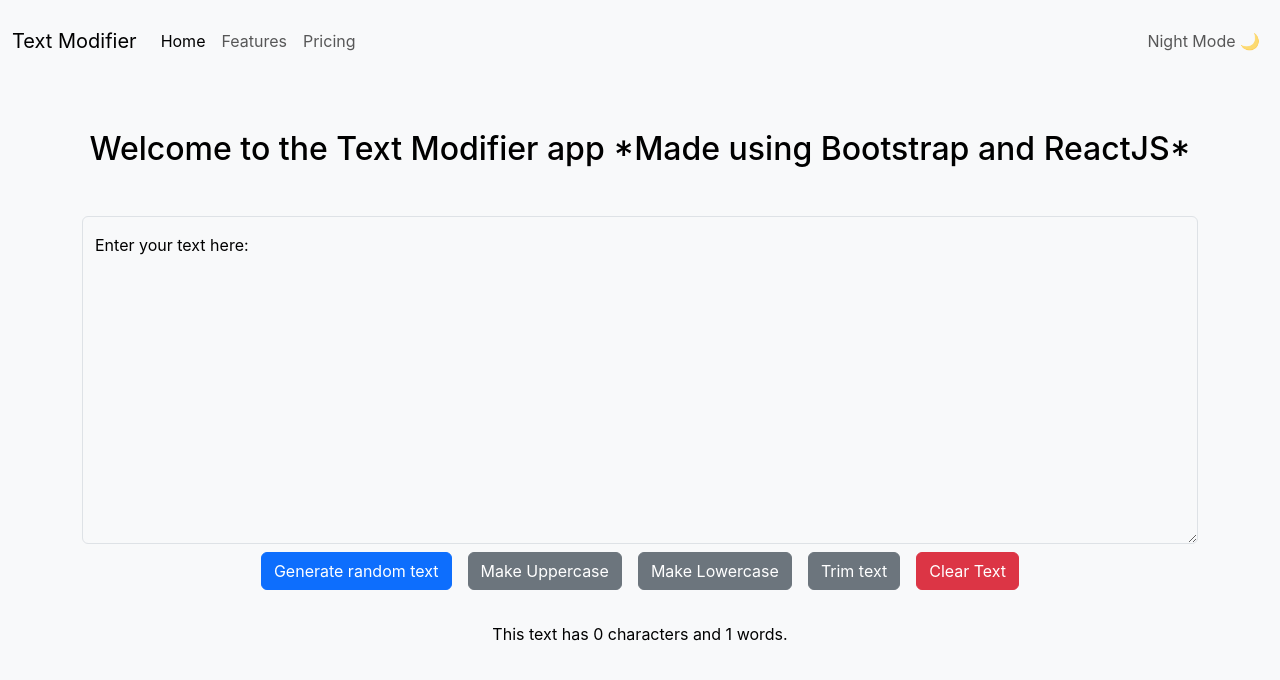
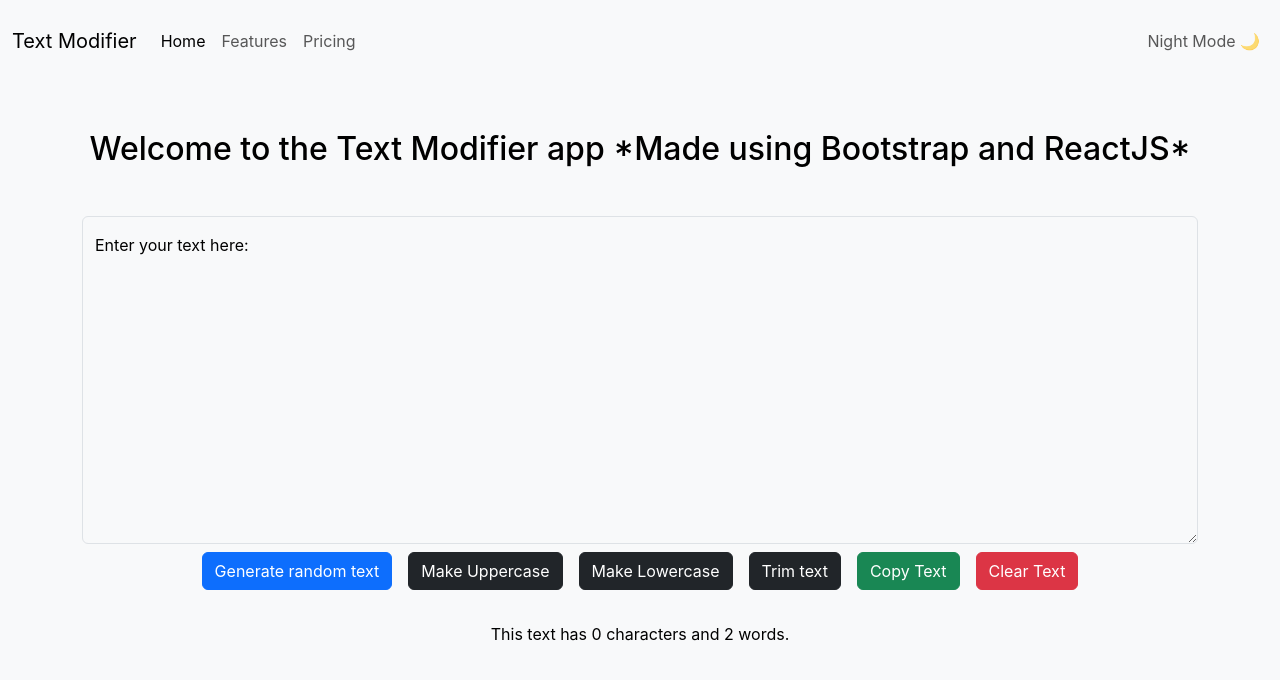
Before and after one commit to pmat101/Text-Modifier, a React (Create React App) app: page / in a window 1280 px wide. Shown: the top 680 px of the page. Built offline with nearby package versions, Linux system fonts and the light colour scheme.

Commit message:
Copy to Clipboard functionality added

```diff
--- a/src/components/main.js
+++ b/src/components/main.js
@@ -1,5 +1,6 @@
 import { useState } from "react";
-let textColour, str;
+let textColour;
+let str = "";
 
 export default function Main(props) {
   if (props.mode === "light") textColour = "dark";
@@ -33,6 +34,9 @@ export default function Main(props) {
     let trimmer = arr.join(" ");
     output(trimmer);
   }
+  function copy() {
+    navigator.clipboard.writeText(input);
+  }
   function clText() {
     str = "";
     output(str);
@@ -55,14 +59,17 @@ export default function Main(props) {
         <button className="btn btn-primary m-2" onClick={dummy}>
           Generate random text
         </button>
-        <button className="btn btn-secondary m-2" onClick={doUp}>
+        <button className={`btn btn-${textColour} m-2`} onClick={doUp}>
           Make Uppercase
         </button>
-        <button className="btn btn-secondary m-2" onClick={doLow}>
+        <button className={`btn btn-${textColour} m-2`} onClick={doLow}>
           Make Lowercase
         </button>
-        <button className="btn btn-secondary m-2" onClick={trim}>
+        <button className={`btn btn-${textColour} m-2`} onClick={trim}>
           Trim text
+        </button>
+        <button className="btn btn-success m-2" onClick={copy}>
+          Copy Text
         </button>
         <button className="btn btn-danger m-2" onClick={clText}>
           Clear Text
@@ -70,7 +77,7 @@ export default function Main(props) {
       </div>
       <p className="py-4">
         This text has {input.trim().length} characters and{" "}
-        {input.trim().split(" ").length} words.
+        {input.trim().split.length} words.
       </p>
     </div>
   );
```
